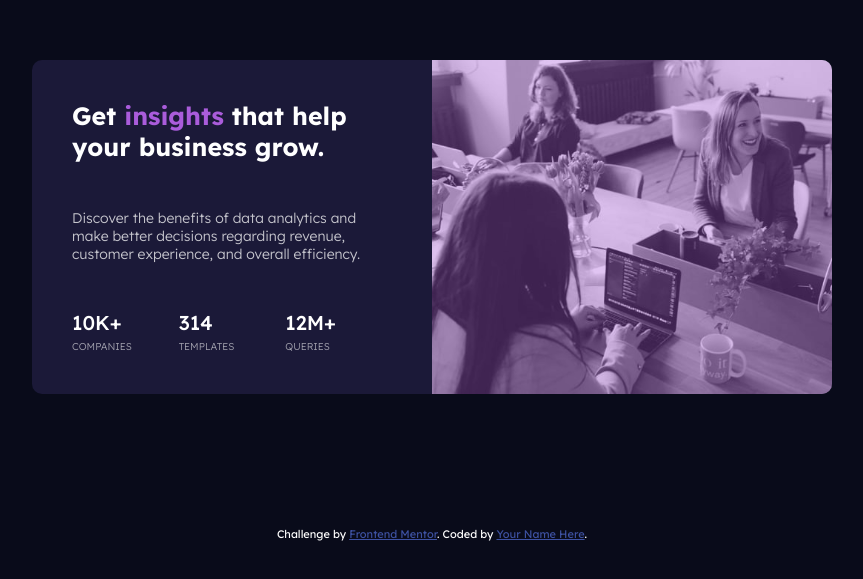
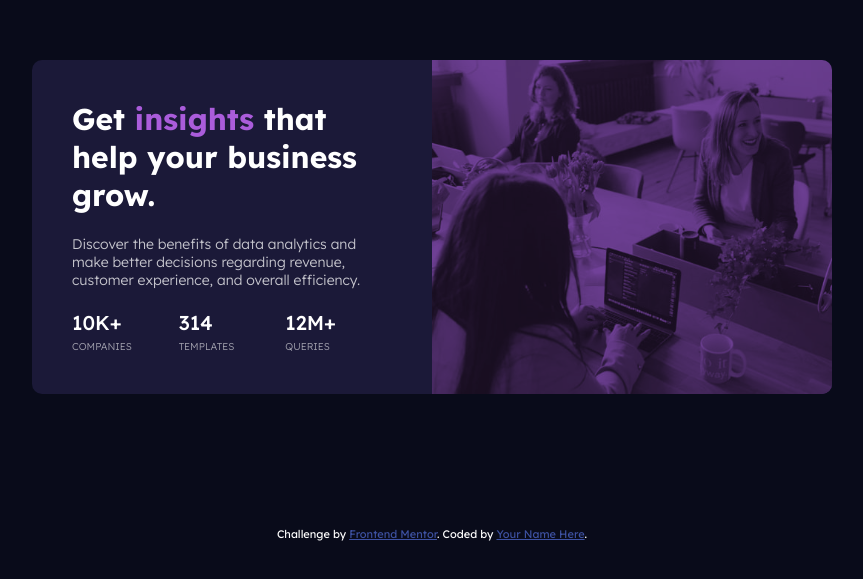
Before and after one commit to Nemuru-san/Slicing-6_Stats-preview-card-component, a plain HTML site: page index.html in a window 1280 px wide. Shown: the part 173-752 px from the top of the page, without its empty margins (208-1071 px from the left). Drawn offline with Linux system fonts and the light colour scheme.

Commit message:
fix some issues

```diff
--- a/index.html
+++ b/index.html
@@ -18,9 +18,9 @@
     <main class="card">
         <div class="card-container">
             <div class="card-desc">
-                <h3>
+                <h1>
                     Get <span>insights</span> that help your business grow.
-                </h3>
+                </h1>
                 <p> Discover the benefits of data analytics and make better decisions regarding revenue, customer experience, and overall efficiency.</p>
 
                 <div class="card-rating">
--- a/style.css
+++ b/style.css
@@ -40,15 +40,19 @@ body {
 }
 
 .card-img {
-    position: relative;
+    /* position: relative; */
+    background-color: hsla(277, 64%, 61%, 0.6);
 }
 
 .card-img img {
     width: 100%;
     height: 100%;
+    mix-blend-mode: multiply;
+    opacity: 0.8;
 }
 
-.card-img::after {
+
+/* .card-img::after {
     position: absolute;
     content: '';
     height: 100%;
@@ -57,7 +61,7 @@ body {
     top: 0;
     background-color: hsla(277, 64%, 61%, 0.6);
     opacity: 0.6;
-}
+} */
 
 .card-desc {
     display: flex;
@@ -66,12 +70,12 @@ body {
     padding: 40px;
 }
 
-.card-desc h3 {
+.card-desc h1 {
     color: hsl(0, 0%, 100%);
-    font-size: 25px;
+    /* font-size: 25px; */
 }
 
-h3 span {
+h1 span {
     color: hsl(277, 64%, 61%);
 }
 
@@ -112,7 +116,7 @@ h3 span {
     .card-img {
         order: -1;
     }
-    .card-desc h3 {
+    .card-desc h1 {
         text-align: center;
         font-size: 30px;
         margin-bottom: 20px;
```
